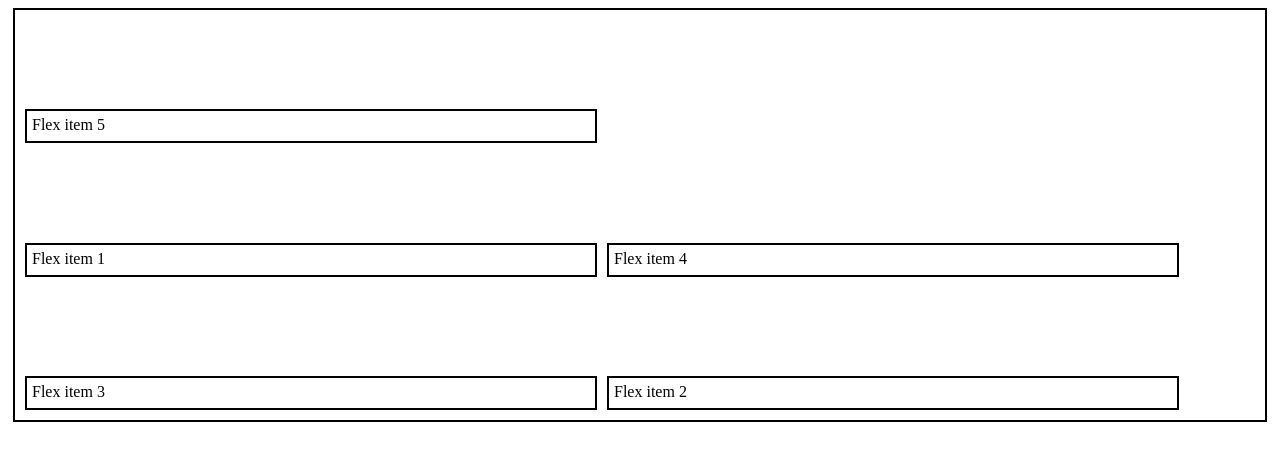
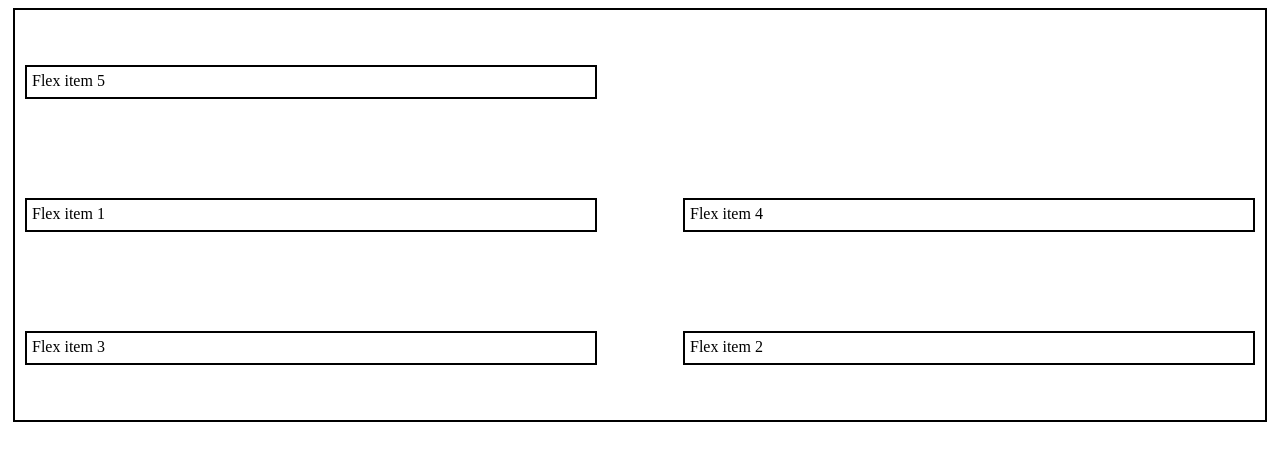
Before and after one commit to AlexandrTarabanov/Home-Work, a plain HTML site: page HW5/Task4/task_4.html in a window 1280 px wide. Drawn offline with Linux system fonts and the light colour scheme.

Commit message:
Home work 5

```diff
--- a/HW5/Task4/style.css
+++ b/HW5/Task4/style.css
@@ -8,9 +8,8 @@ div {
     height: 400px;
     display: flex;
     flex-wrap: wrap-reverse;
-
-
-
+    align-content: space-around;
+    justify-content: space-between;
 }
 .item {
     flex-basis: 45%;
```
